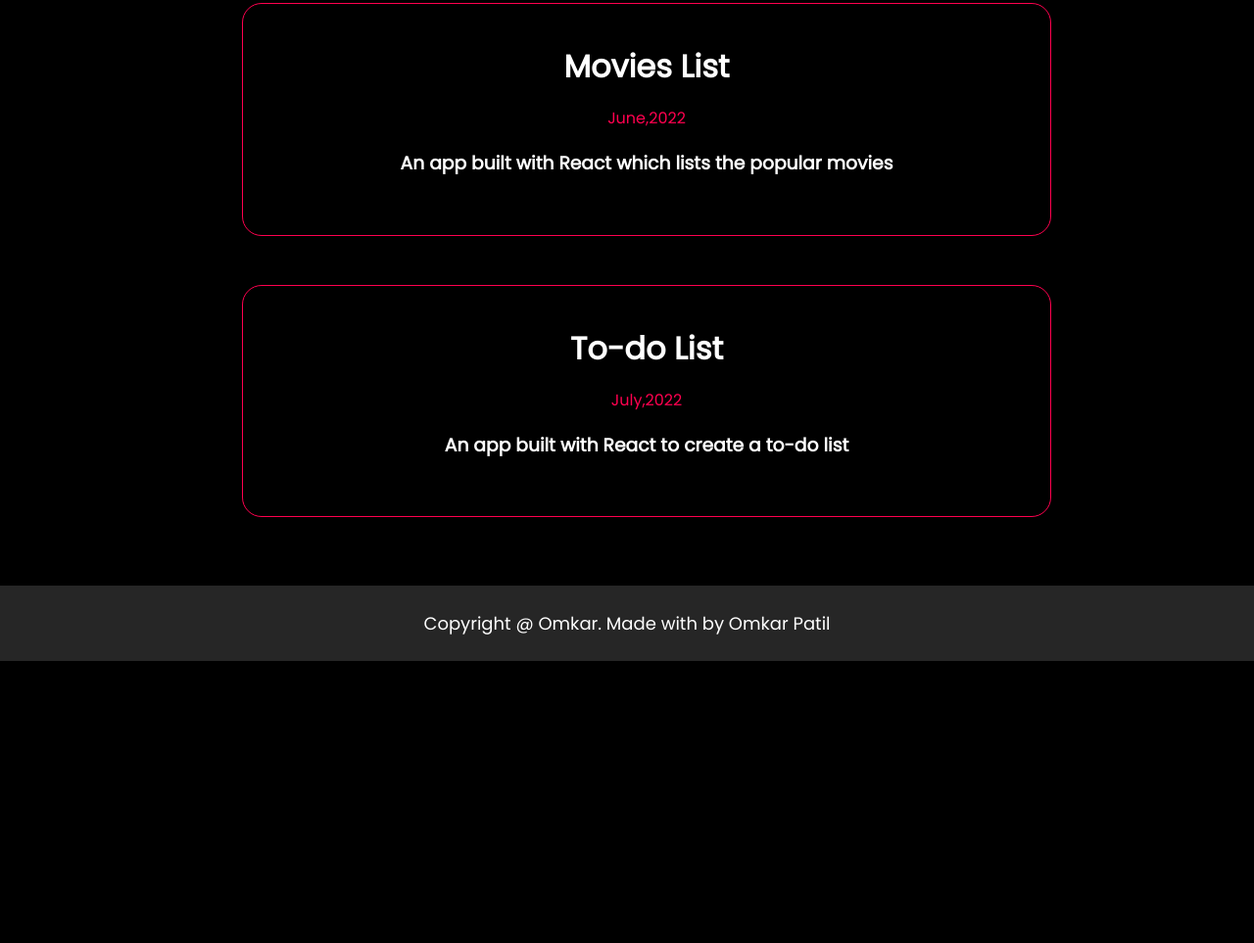
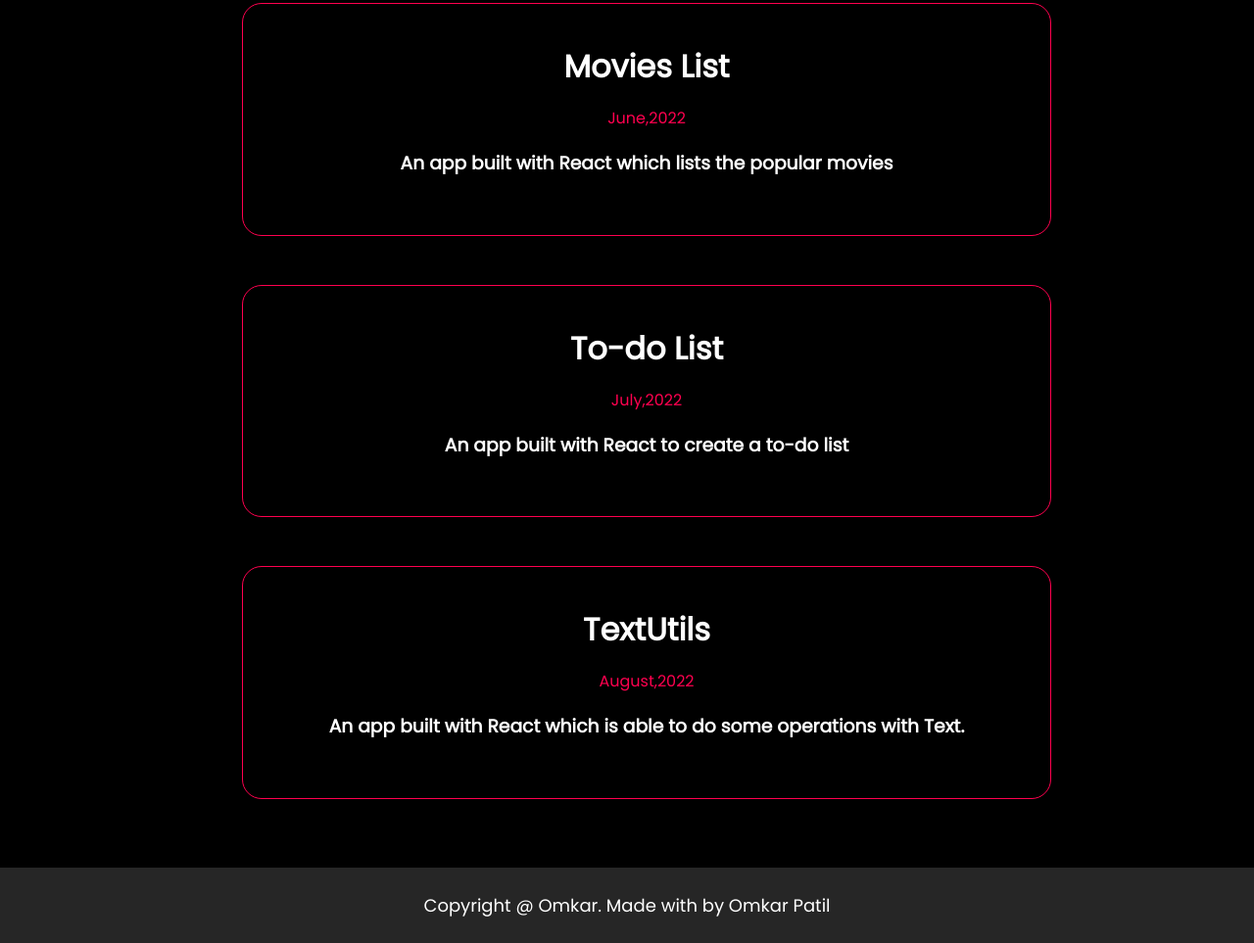
Before and after one commit to OmkarPatil50/portfolio-updated, a plain HTML site: page project-react.html in a window 1280 px wide. Shown: the part 469-1432 px from the top of the page at 98% size. Before the commit the page ends 1144 px from the top, so only its background shows below. Drawn offline with Linux system fonts and the light colour scheme.

Commit message:
updated textutils project

```diff
--- a/project-react.html
+++ b/project-react.html
@@ -50,11 +50,23 @@
             <p>July,2022</p>
             <h3>An app built with React to create a to-do list</h3>
             <div class="layer">
-              <a href="" type="submit">Live Project</a>
-              <a href="" type="submit">See Source</a>
+              <a href="https://dailyplann.netlify.app/" type="submit">Live Project</a>
+              <a href="https://codesandbox.io/s/todo-list-2ygq8h" type="submit">See Source</a>
             </div>
 
           </li>
+
+          <li>
+            <h2>TextUtils</h2>
+            <p>August,2022</p>
+            <h3>An app built with React which is able to do some operations with Text.</h3>
+            <div class="layer">
+              <a href="https://utilisetext.netlify.app/" type="submit">Live Project</a>
+              <a href="https://github.com/OmkarPatil50/textutils" type="submit">See Source</a>
+            </div>
+
+          </li>
+
         </ul>
       </div>
 
```
